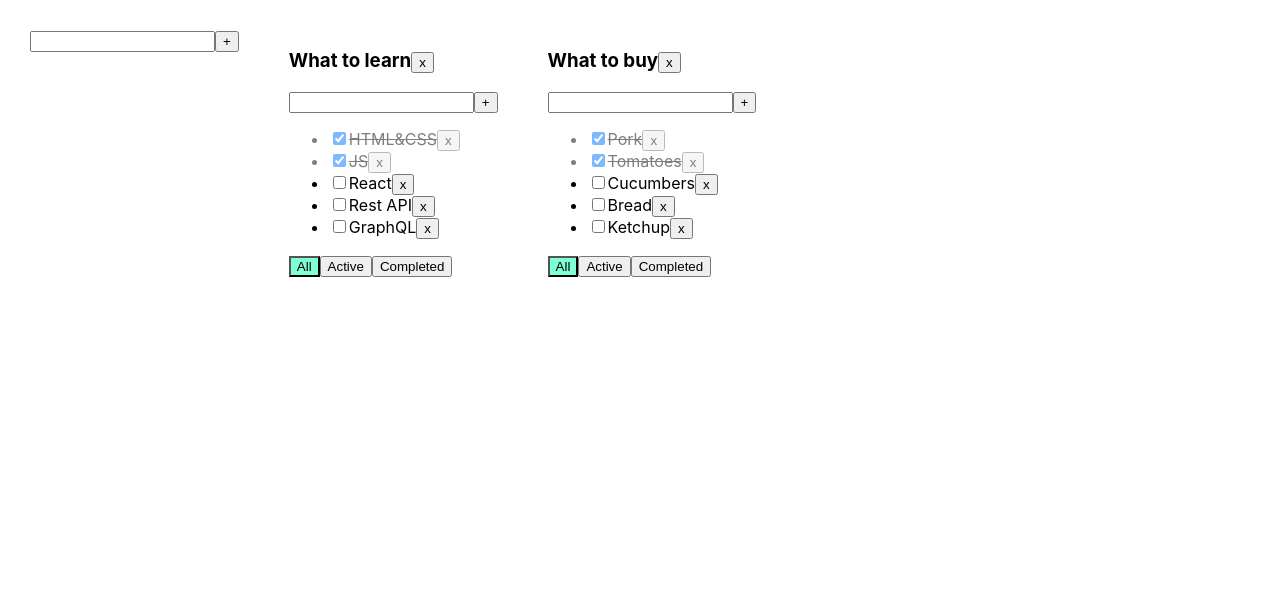
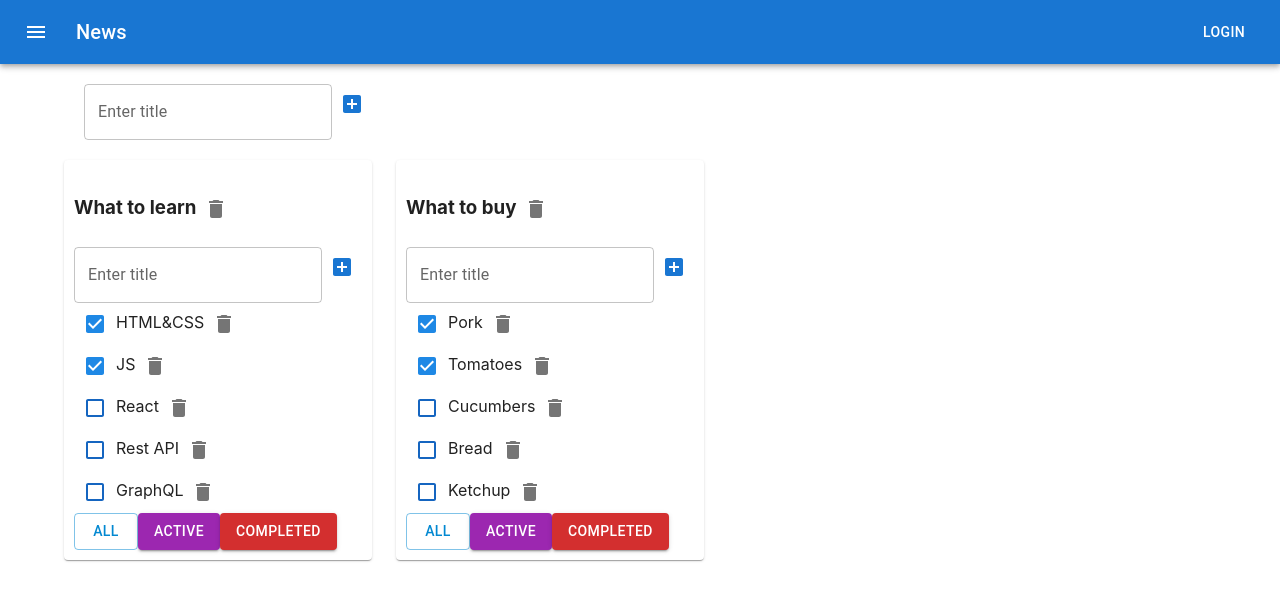
Before and after one commit to Zouker/todolist-trello, a React (Create React App) app: page / in a window 1280 px wide. Shown: the top 600 px of the page. Built offline with nearby package versions, Linux system fonts and the light colour scheme.

Commit message:
feat: material UI

```diff
--- a/src/App.css
+++ b/src/App.css
@@ -1,25 +1,26 @@
-.App {
-  padding: 30px;
-  display: flex;
-}
+/*.App {*/
+/*    padding: 30px;*/
+/*    display: flex;*/
+/*}*/
 
-.App > div {
-  margin-right: 50px;
-}
+/*.App > div {*/
+/*    margin-right: 50px;*/
+/*}*/
 
-.error {
-  border: red 1px solid
-}
+/*.error {*/
+/*    border: red 1px solid;*/
+/*    outline: none;*/
+/*}*/
 
-.error-message {
-  color: red;
-}
+/*.error-message {*/
+/*    color: red;*/
+/*}*/
 
-.is-done {
-  opacity: 0.5;
-  text-decoration: line-through;
-}
+/*.is-done {*/
+/*    opacity: 0.5;*/
+/*    text-decoration: line-through;*/
+/*}*/
 
-.btn-active {
-  background-color: aquamarine;
-}
+/*.btn-active {*/
+/*    background-color: aquamarine;*/
+/*}*/
--- a/src/App.tsx
+++ b/src/App.tsx
@@ -3,6 +3,8 @@
 import {v1} from 'uuid';
 import {Todolist} from './Todolist';
 import {AddItemForm} from './components/AddItemForm';
+import {Container, Grid, Paper} from '@mui/material';
+import ButtonAppBar from './components/AppBar';
 
 export type FilterValuesType = 'all' | 'active' | 'completed'
 
@@ -65,7 +67,7 @@
     }
 
     function updateTodolistTitle(todolistID: string, newTitle: string) {
-        setTodolists(todolists.map(tl=>tl.id===todolistID ? {...tl, title: newTitle} : tl))
+        setTodolists(todolists.map(tl => tl.id === todolistID ? {...tl, title: newTitle} : tl))
     }
 
     function changeStatus(todolistID: string, taskID: string, taskIsDone: boolean) {
@@ -82,7 +84,12 @@
 
     return (
         <div className="App">
+            <ButtonAppBar/>
+            <Container fixed>
+                <Grid container style={{padding: '20px'}}>
                     <AddItemForm callback={addTodolist}/>
+                </Grid>
+                <Grid container spacing={3}>
                     {todolists.map((tl) => {
                         let tasksForTodolist = tasks[tl.id]
                         if (tl.filter === 'active') {
@@ -93,7 +100,10 @@
                             tasksForTodolist = tasksForTodolist.filter(t => t.isDone)
                         }
 
+
                         return (
+                            <Grid item>
+                                <Paper style={{padding: '10px'}}>
                                     <Todolist
                                         key={tl.id}
                                         todolistID={tl.id}
@@ -108,8 +118,12 @@
                                         updateTask={updateTask}
                                         updateTodolist={updateTodolistTitle}
                                     />
+                                </Paper>
+                            </Grid>
                         )
                     })}
+                </Grid>
+            </Container>
         </div>
     );
 }
--- a/src/EditableSpan.tsx
+++ b/src/EditableSpan.tsx
@@ -1,4 +1,5 @@
 import React, {ChangeEvent, useState} from 'react';
+import {TextField} from '@mui/material';
 
 type EditableSpanPropsType = {
     title: string
@@ -24,10 +25,13 @@
     }
 
     return editMode
-        ? <input value={newTitle}
-                 onBlur={turnOffHandler}
-                 autoFocus
-                 onChange={onChangeHandler}
+        ? <TextField id="standard-basic"
+                     label="Edit value"
+                     variant="standard"
+                     value={newTitle}
+                     onBlur={turnOffHandler}
+                     autoFocus
+                     onChange={onChangeHandler}
         />
         : <span onDoubleClick={turnOnHandler}>{props.title}</span>
 }
--- a/src/Todolist.tsx
+++ b/src/Todolist.tsx
@@ -1,9 +1,11 @@
 import React from 'react';
 import {Header} from './components/Header';
 import {FilterValuesType} from './App';
-import {Button} from './components/Button';
 import {AddItemForm} from './components/AddItemForm';
 import {EditableSpan} from './EditableSpan';
+import {Delete} from '@mui/icons-material';
+import {Button, Checkbox, IconButton} from '@mui/material';
+import {blue} from '@mui/material/colors';
 
 type TasksType = {
     id: string
@@ -22,7 +24,7 @@
     filter: FilterValuesType
     removeTodolist: (todolistID: string) => void
     updateTask: (todolistID: string, taskID: string, newTitle: string) => void
-    updateTodolist: (todolistID: string, newTitle: string)=>void
+    updateTodolist: (todolistID: string, newTitle: string) => void
 }
 export const Todolist = (props: PropsType) => {
 
@@ -54,37 +56,45 @@
 
             <AddItemForm callback={AddTaskHandler}/>
 
-            <ul>
+            <div>
                 {props.tasks.map(t => {
                         const removeTaskHandler = (tId: string) => {
                             props.removeTask(props.todolistID, tId)
                         }
                         return (
-                            <li key={t.id}
-                                className={t.isDone ? 'is-done' : ''}>
-                                <input type="checkbox"
-                                       checked={t.isDone}
-                                       onChange={(e) => {
-                                           props.changeStatus(props.todolistID, t.id, e.currentTarget.checked)
-                                       }}
+                            <div key={t.id}
+                                 className={t.isDone ? 'is-done' : ''}>
+                                <Checkbox
+                                    checked={t.isDone}
+                                    onChange={(e) => {
+                                        props.changeStatus(props.todolistID, t.id, e.currentTarget.checked)
+                                    }}
+                                    sx={{
+                                        color: blue[800],
+                                        '&.Mui-checked': {
+                                            color: blue[600],
+                                        },
+                                    }}
                                 />
+
                                 <EditableSpan title={t.title}
                                               callback={(newTitle: string) => updateTaskHandler(t.id, newTitle)}/>
-                                <Button name={'x'} callback={() => removeTaskHandler(t.id)}/>
-                            </li>
+                                <IconButton onClick={() => removeTaskHandler(t.id)}>
+                                    <Delete/>
+                                </IconButton>
+                            </div>
                         )
                     }
                 )}
-            </ul>
+            </div>
             <div>
-                <Button className={props.filter === 'all' ? 'btn-active' : ''} name={'All'}
-                        callback={() => changeFilterHandler('all')}/>
-                <Button className={props.filter === 'active' ? 'btn-active' : ''} name={'Active'}
-                        callback={() => changeFilterHandler('active')}/>
-                <Button className={props.filter === 'completed' ? 'btn-active' : ''} name={'Completed'}
-                        callback={() => changeFilterHandler('completed')}/>
+                <Button variant={props.filter === 'all' ? 'outlined' : 'contained'}
+                        onClick={() => changeFilterHandler('all')} color="info">All</Button>
+                <Button variant={props.filter === 'active' ? 'outlined' : 'contained'}
+                        onClick={() => changeFilterHandler('active')} color="secondary">Active</Button>
+                <Button variant={props.filter === 'completed' ? 'outlined' : 'contained'}
+                        onClick={() => changeFilterHandler('completed')} color="error">Completed</Button>
             </div>
         </div>
     )
-        ;
 };
--- a/src/components/AddItemForm.tsx
+++ b/src/components/AddItemForm.tsx
@@ -1,5 +1,6 @@
 import React, {ChangeEvent, KeyboardEvent, useState} from 'react';
-import {Button} from './Button';
+import {IconButton, TextField} from '@mui/material';
+import {AddBox} from '@mui/icons-material';
 
 type PropsType = {
     callback: (newTitle: string) => void
@@ -32,12 +33,18 @@
 
     return (
         <div>
-            <input className={error ? 'error' : ''} value={title}
-                   onChange={onChangeHandler}
-                   onKeyPress={onKeyPressHandler}
+            <TextField id="outlined-basic"
+                       label={error ? 'Title is required' : 'Enter title'}
+                       variant="outlined"
+                       value={title}
+                       onChange={onChangeHandler}
+                       onKeyPress={onKeyPressHandler}
+                       error={!!error}
+                       helperText={error}
             />
-            <Button name={'+'} callback={addTaskHandler}/>
-            {error && <div className={'error-message'}>{error}</div>}
+            <IconButton color="primary" onClick={addTaskHandler}>
+                <AddBox/>
+            </IconButton>
         </div>
     );
 };
--- /dev/null
+++ b/src/components/AppBar.tsx
@@ -0,0 +1,33 @@
+import * as React from 'react';
+import AppBar from '@mui/material/AppBar';
+import Box from '@mui/material/Box';
+import Toolbar from '@mui/material/Toolbar';
+import Typography from '@mui/material/Typography';
+import Button from '@mui/material/Button';
+import IconButton from '@mui/material/IconButton';
+import MenuIcon from '@mui/icons-material/Menu';
+
+export default function ButtonAppBar() {
+    return (
+        <Box sx={{flexGrow: 1}}>
+            <AppBar position="static">
+                <Toolbar>
+                <IconButton
+                    size="large"
+                    edge="start"
+                    color="inherit"
+                    aria-label="menu"
+                    sx={{mr: 2}}
+                >
+                    <MenuIcon/>
+                </IconButton>
+                <Typography variant="h6" component="div" sx={{flexGrow: 1}}>
+                    News
+                </Typography>
+                <Button color="inherit">Login</Button>
+            </Toolbar>
+        </AppBar>
+</Box>
+)
+    ;
+}
--- a/src/components/Button.tsx
+++ /dev/null
@@ -1,18 +0,0 @@
-import React from 'react';
-
-type PropsType = {
-    name: string
-    callback: () => void
-    className?: string
-}
-
-export const Button = (props: PropsType) => {
-
-    const onClickHandler = () => {
-        props.callback()
-    }
-
-    return (
-        <button className={props.className} name={props.name} onClick={onClickHandler}>{props.name}</button>
-    );
-};
--- a/src/components/Header.tsx
+++ b/src/components/Header.tsx
@@ -1,6 +1,7 @@
 import React from 'react';
-import {Button} from './Button';
 import {EditableSpan} from '../EditableSpan';
+import {IconButton} from '@mui/material';
+import {Delete} from '@mui/icons-material';
 
 type PropsType = {
     title: string
@@ -13,7 +14,9 @@
     return (
         <h3>
             <EditableSpan title={props.title} callback={props.changeTitle}/>
-            <Button name={props.name} callback={props.callback}/>
+            <IconButton onClick={props.callback} name={props.name}>
+                <Delete/>
+            </IconButton>
         </h3>
     );
 };
--- a/tsconfig.json
+++ b/tsconfig.json
@@ -17,7 +17,8 @@
     "resolveJsonModule": true,
     "isolatedModules": true,
     "noEmit": true,
-    "jsx": "react"
+    "jsx": "react-jsx",
+    "noFallthroughCasesInSwitch": true
   },
   "include": [
     "src"
```
Also changed, not shown: package.json (+17 -11 lines), 1 other file (tests, documents, lock files or other folders). Lines whose indentation alone changed are shown as unchanged.
